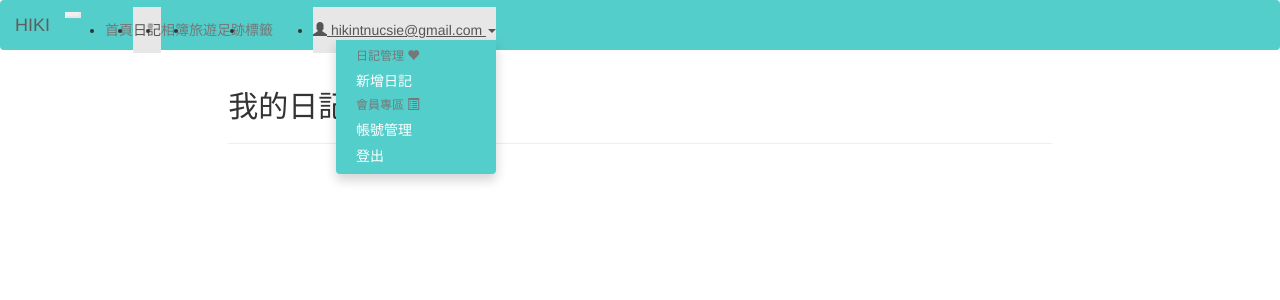
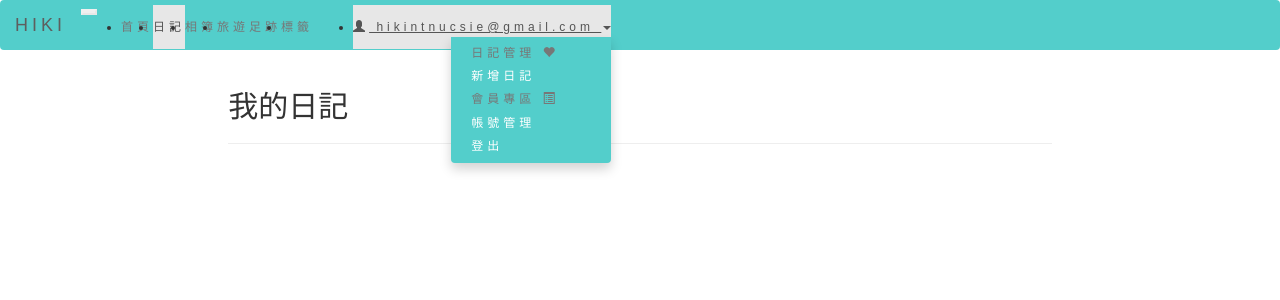
Before and after one commit to ayamisea/HiKi, a Django app: page /diary/ in a window 1280 px wide, after a click on "hikintnucsie@gmail.com". Shown: the top 300 px of the page. Run offline with Django 3.2, Linux system fonts and the light colour scheme; a user stored in the database is signed in; data comes from the database, SQL or seed files in the repository; data that the repository does not hold is empty; some libraries are stand-ins or nearby versions.

Commit message:
modify css

```diff
--- a/templates/include/nav.html
+++ b/templates/include/nav.html
@@ -4,42 +4,29 @@
 .navbar , .dropdown-menu {
 	background-color: #53cecb;
 	border:0px;
+	font-family: Montserrat, sans-serif;
+	font-size: 12px !important;
+	line-height: 1.42857143 !important;
+	letter-spacing: 4px;
 }
 
-.navbar-toggler {
+.navbar-toggler , .navbar-toggler-icon {
 	border-color: rgba(255,255,255,.1);
 	color:rgba(255,255,255,.1);
 }
 
-.navbar-toggler-icon {
-	border-color: rgba(255,255,255,.1);
-	color:rgba(255,255,255,.1);
-}
-
-.navbar-brand {
-	color:white;
-}
-
-.navbar-nav > li > a , .dropdown-menu > li > a {
+.navbar-brand , .navbar-nav > li > a , .dropdown-menu > li > a {
     color:white;
 }
 
-.navbar-nav > li > a:hover , .dropdown-menu > li > a:hover {
+.navbar-nav > li:hover , .dropdown-menu > li > a:hover , .active > a {
 	color:#0ABAB5;
 	background-color: rgba(255,255,255,.5);
 }
 
-.active > a {
-	background-color: rgba(255,255,255,.5);
-}
-
-.dropdown-menu {
-
-}
-
 </style>
 <!-- Nav -->
-<nav class="navbar navbar-toggleable-md navbar-default mb-3 w-100">
+<nav class="navbar navbar-toggleable-md navbar-default w-100">
 	<button class="navbar-toggler navbar-toggler-right" type="button" data-toggle="collapse" data-target="#bs-example-navbar-collapse-1" aria-controls="bs-example-navbar-collapse-1" aria-expanded="false" aria-label="Toggle navigation" >
 		<span class="navbar-toggler-icon"></span>
 	</button>
```
Also changed, not shown: 1 other file.
